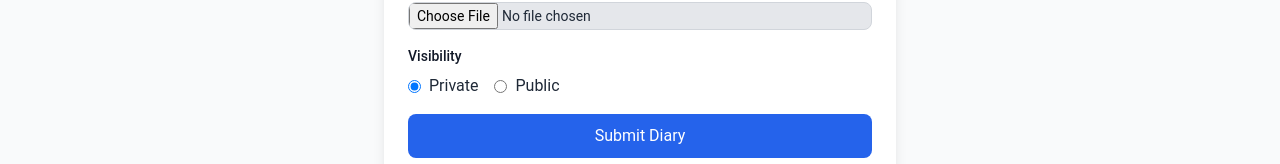
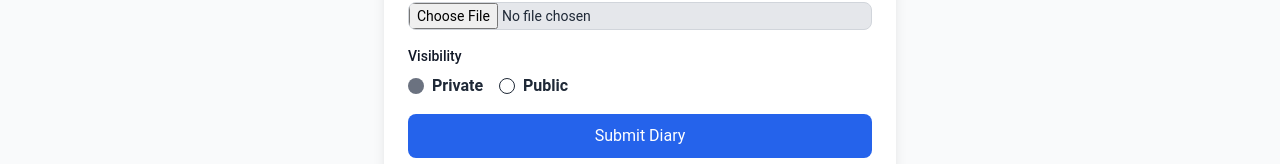
Before and after one commit to vishal-tiwari-1971/Mankevichar, a React (Create React App) app in the folder frontend/: page /create in a window 1280 px wide. Shown: the part 504-668 px from the top of the page. Built offline with nearby package versions, Linux system fonts and the light colour scheme; no server answers; sample sign-in values are in the browser's storage; the HTML template or start-up script is replaced by a standard one.

Commit message:
update for radio button for light mode

```diff
--- a/frontend/src/Components/Create.js
+++ b/frontend/src/Components/Create.js
@@ -109,9 +109,9 @@ const CreateDiaryPage = () => {
                 value="private"
                 checked={visibility === 'private'}
                 onChange={(e) => setVisibility(e.target.value)}
-                className="form-radio"
+                className="form-radio appearance-none w-4 h-4 border border-gray-800 dark:border-gray-300 rounded-full checked:bg-gray-500 dark:checked:bg-gray-200 checked:border-transparent"
               />
-              <span className='text-gray-800 dark:text-gray-200'>Private</span>
+              <span className='text-gray-800 dark:text-gray-200 font-semibold'>Private</span>
             </label>
             <label className="flex items-center space-x-2">
               <input
@@ -120,9 +120,9 @@ const CreateDiaryPage = () => {
                 value="public"
                 checked={visibility === 'public'}
                 onChange={(e) => setVisibility(e.target.value)}
-                className="form-radio"
+                className="form-radio appearance-none w-4 h-4 border border-gray-800 dark:border-gray-300 rounded-full checked:bg-gray-500 dark:checked:bg-gray-200 checked:border-transparent"
               />
-              <span className='text-gray-800 dark:text-gray-200'>Public</span>
+              <span className='text-gray-800 dark:text-gray-200 font-semibold'>Public</span>
             </label>
           </div>
         </div>
```
